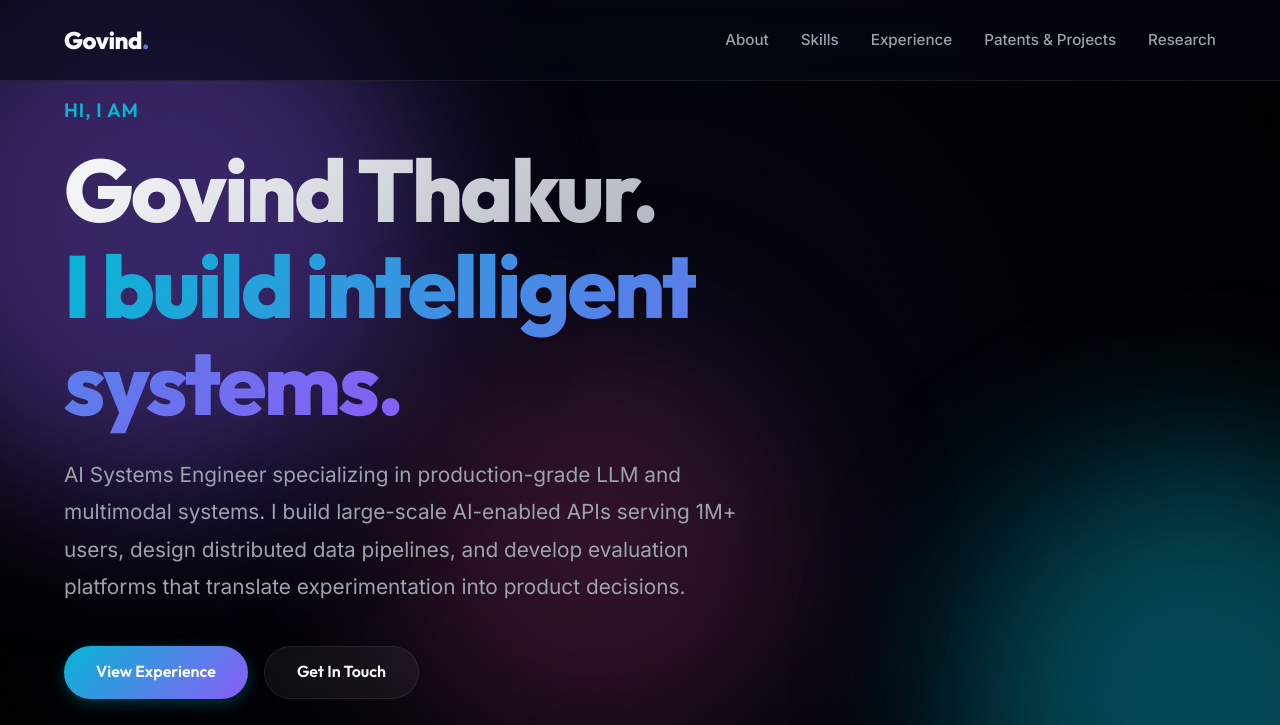
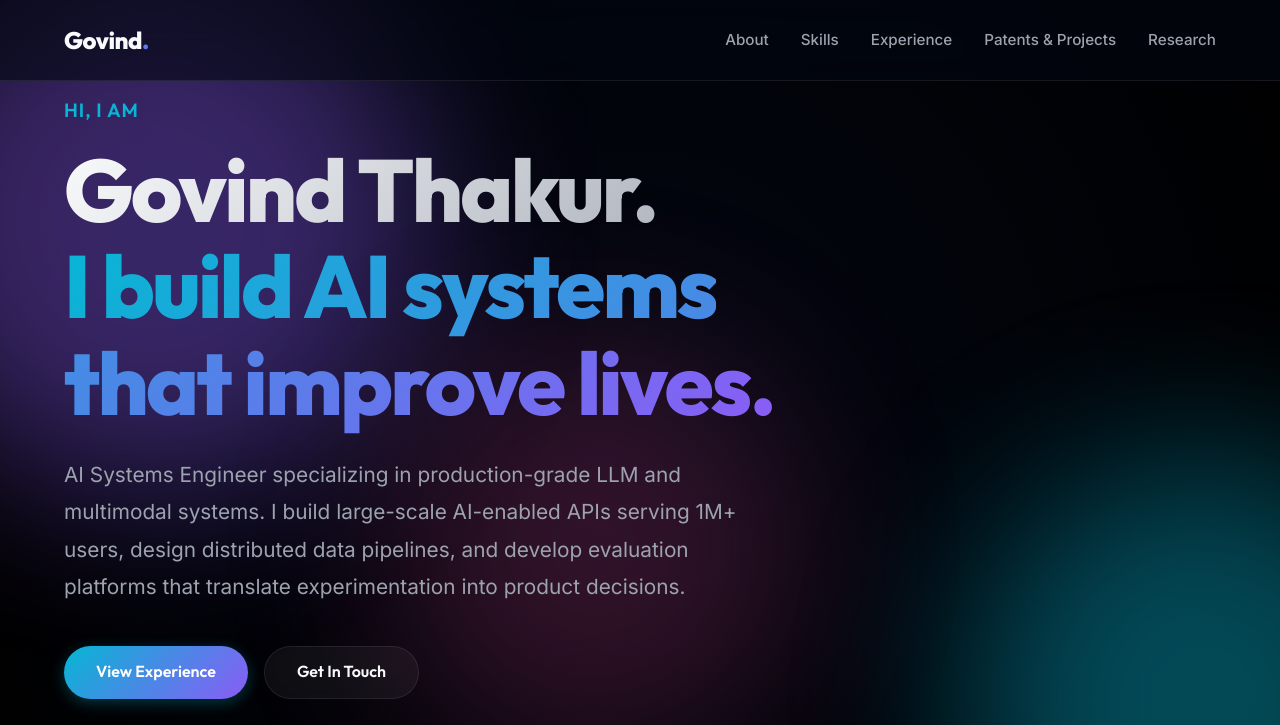
Before and after one commit to GThakur26/govind-thakur.github.io, a plain HTML site: page index.html in a window 1280 px wide. Shown: the top 725 px of the page. Drawn offline with Linux system fonts and the light colour scheme.

Commit message:
adding a better tagline

```diff
--- a/index.html
+++ b/index.html
@@ -700,7 +700,7 @@
             <span class="hero-greeting">Hi, I am</span>
             <h1 class="hero-title">
                 <span class="gradient-text">Govind Thakur.</span>
-                <span class="gradient-accent">I build intelligent systems.</span>
+                <span class="gradient-accent">I build AI systems that improve lives.</span>
             </h1>
             <p class="hero-description">
                 AI Systems Engineer specializing in production-grade LLM and multimodal systems. I build large-scale
@@ -844,7 +844,8 @@
                     <ul class="exp-bullets">
                         <li>Designed and maintained production Search APIs (Python, Java) powering GenAI Search for
                             <strong>1M+ monthly mobile users</strong>; optimized retrieval pipelines and parallelization
-                            to reduce latency across releases.</li>
+                            to reduce latency across releases.
+                        </li>
                         <li>Led end-to-end development of <strong>AGX</strong>, a full-stack (React + Python) internal
                             search evaluation platform enabling engineers to simulate production behavior, analyze
                             quality metrics, and detect regressions prior to release.</li>
@@ -856,7 +857,8 @@
                         <li>Architected automated regression and content validation pipelines (Python, GitHub Actions)
                             running daily to detect application runtime failures and search content defects,
                             <strong>reducing regression defects by 35%</strong> and removing significant manual QA
-                            effort.</li>
+                            effort.
+                        </li>
                     </ul>
                 </div>
             </div>
```
